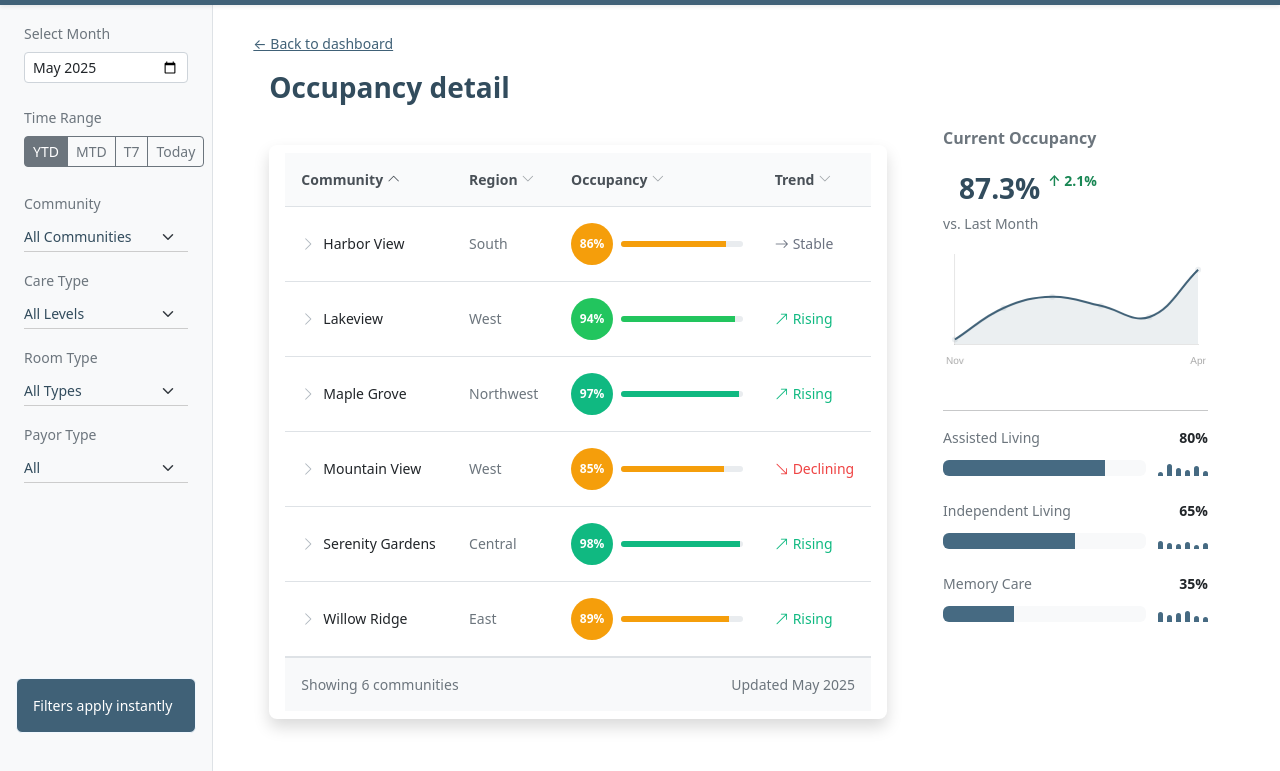
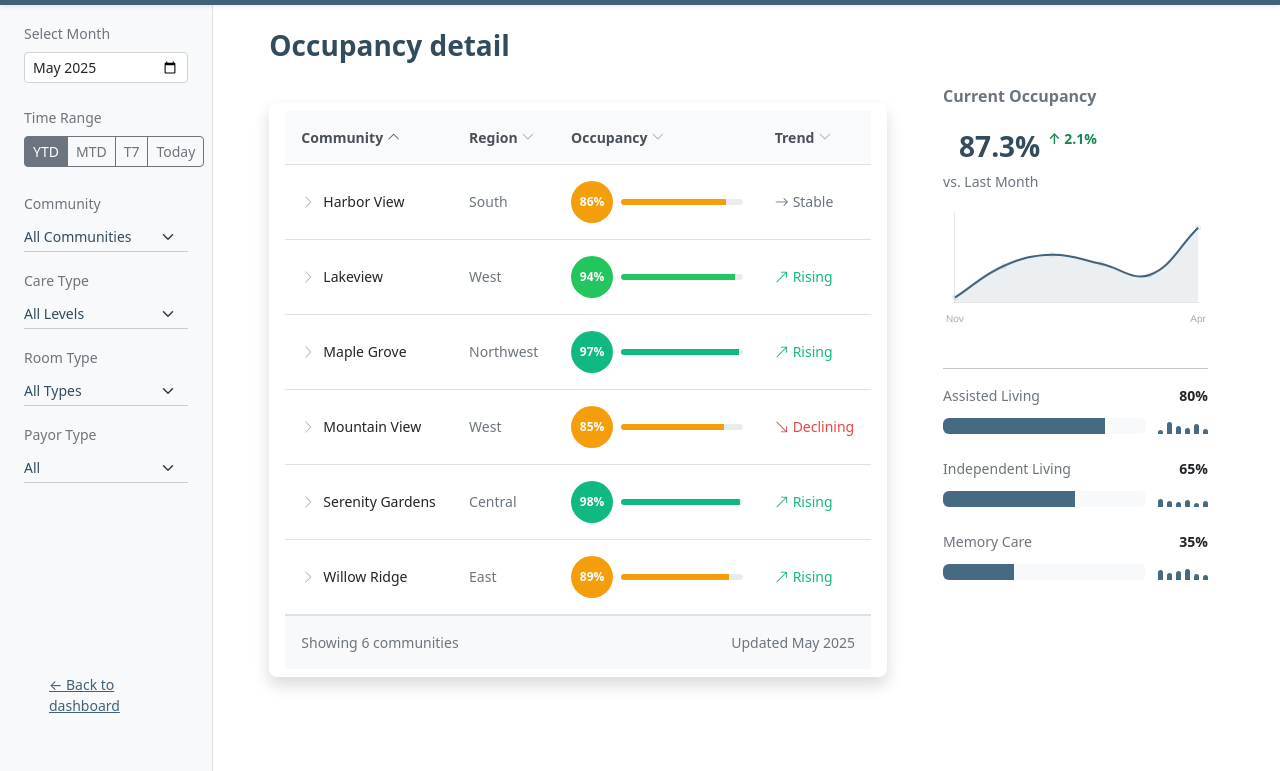
Before and after one commit to hat-sag/cmd, a plain HTML site: page occupancy-detail.html in a window 1280 px wide. Shown: the part 51-822 px from the top of the page. Drawn offline with nearby package versions, Linux system fonts and the light colour scheme.

Commit message:
also remove callout

```diff
--- a/occupancy-detail.html
+++ b/occupancy-detail.html
@@ -155,8 +155,8 @@ main.expanded {
 
             <!-- Sticky bottom banner -->
             <div class="p-3">
-              <div class="alert alert-info small sidebar-bottom-banner mb-0 text-white" style="background-color: #406177;">
-                Filters apply instantly
+              <div class="alert  small sidebar-bottom-banner mb-0 text-white">
+                <a href="index.html" class="back-link">← Back to dashboard</a>
               </div>
             </div>
           </div>
@@ -164,7 +164,7 @@ main.expanded {
 
         <!-- Main Content -->
         <main class="col-md-9 col-lg-10 px-4 pt-2">
-          <a href="index.html" class="back-link">← Back to dashboard</a>
+
           <h2 class="px-3">Occupancy detail</h2>
 
           <!-- THIS IS THE KEY PART - Row with table and chart side by side -->
```
